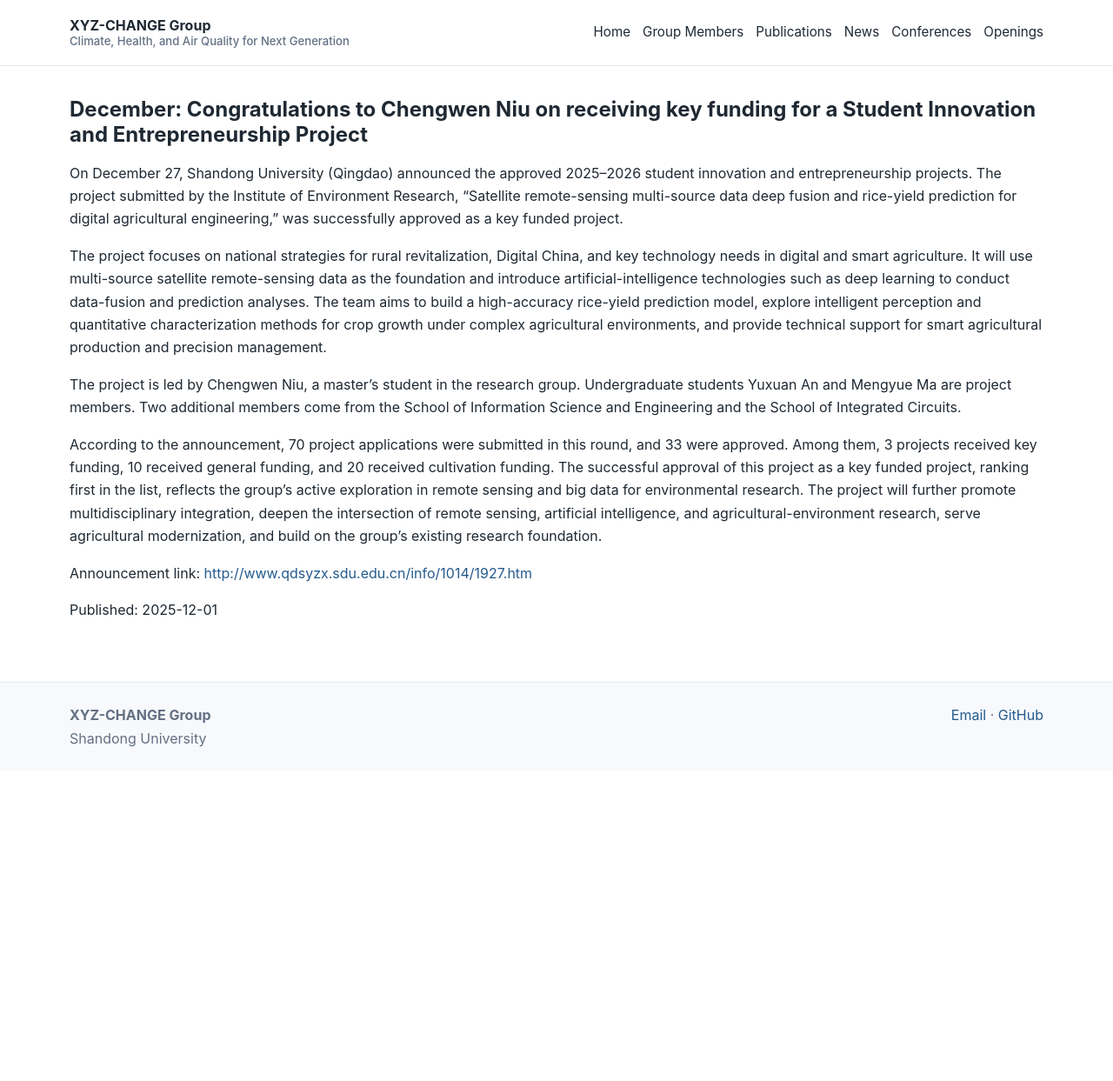
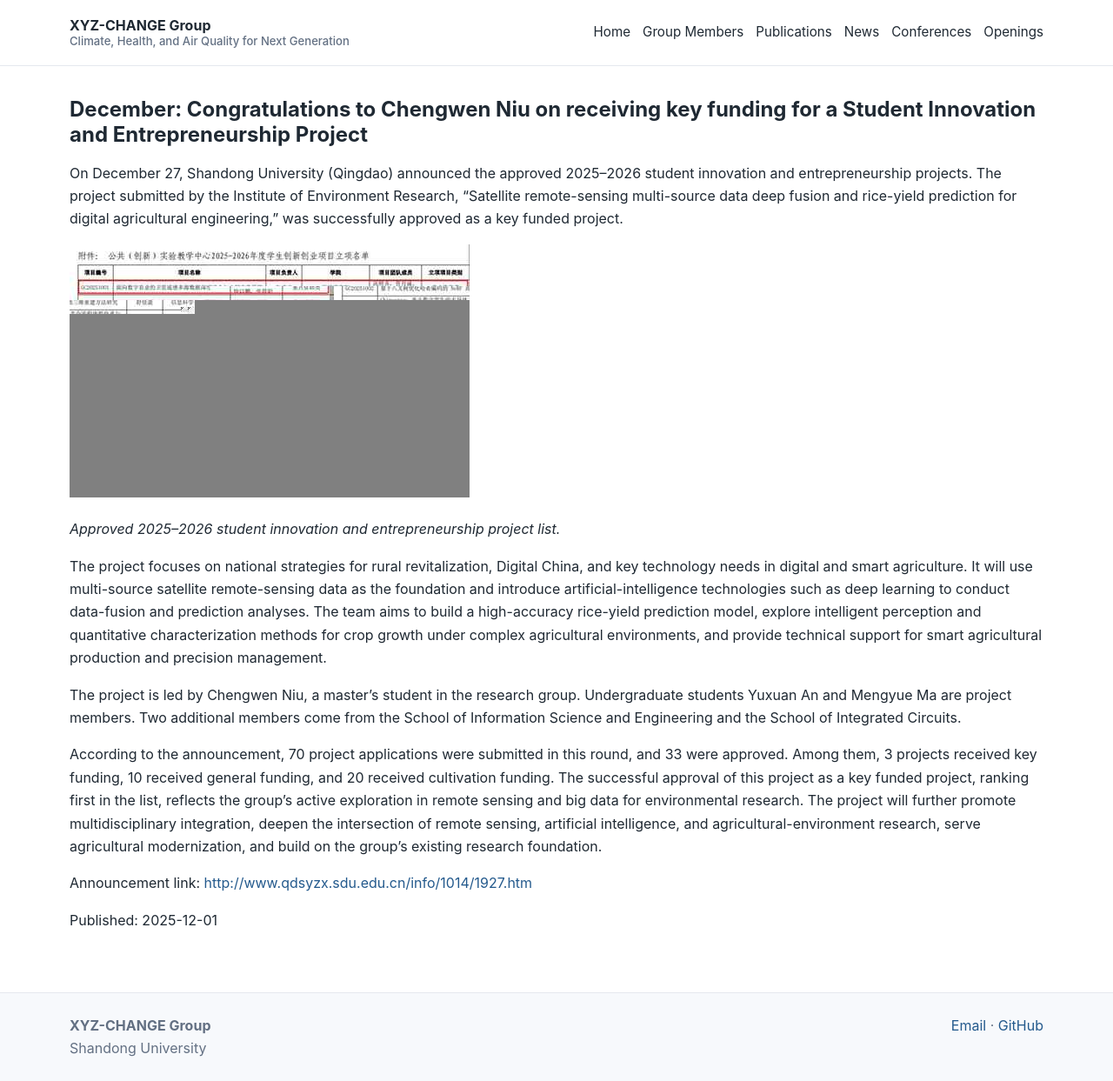
Before and after one commit to MuJSh/xyz_CHANGE, a Jekyll site: the page built from _pages/news-2025-12-chengwen-niu-funding.md, in a window 1280 px wide and 1243 px high. Shown: the whole window at 87% size. Built offline with Jekyll 4.4.1, drawn with Linux system fonts in a browser that asks for light colours.

Commit message:
Add Chengwen Niu funding news image

```diff
--- a/_pages/news-2025-12-chengwen-niu-funding.md
+++ b/_pages/news-2025-12-chengwen-niu-funding.md
@@ -5,6 +5,10 @@ permalink: /news/2025-12-chengwen-niu-funding/
 ---
 
 On December 27, Shandong University (Qingdao) announced the approved 2025–2026 student innovation and entrepreneurship projects. The project submitted by the Institute of Environment Research, "Satellite remote-sensing multi-source data deep fusion and rice-yield prediction for digital agricultural engineering," was successfully approved as a key funded project.
+
+![Approved 2025-2026 student innovation and entrepreneurship project list]({{ '/assets/img/news/chengwen-funding.jpg' | relative_url }})
+
+*Approved 2025–2026 student innovation and entrepreneurship project list.*
 
 The project focuses on national strategies for rural revitalization, Digital China, and key technology needs in digital and smart agriculture. It will use multi-source satellite remote-sensing data as the foundation and introduce artificial-intelligence technologies such as deep learning to conduct data-fusion and prediction analyses. The team aims to build a high-accuracy rice-yield prediction model, explore intelligent perception and quantitative characterization methods for crop growth under complex agricultural environments, and provide technical support for smart agricultural production and precision management.
 
```
